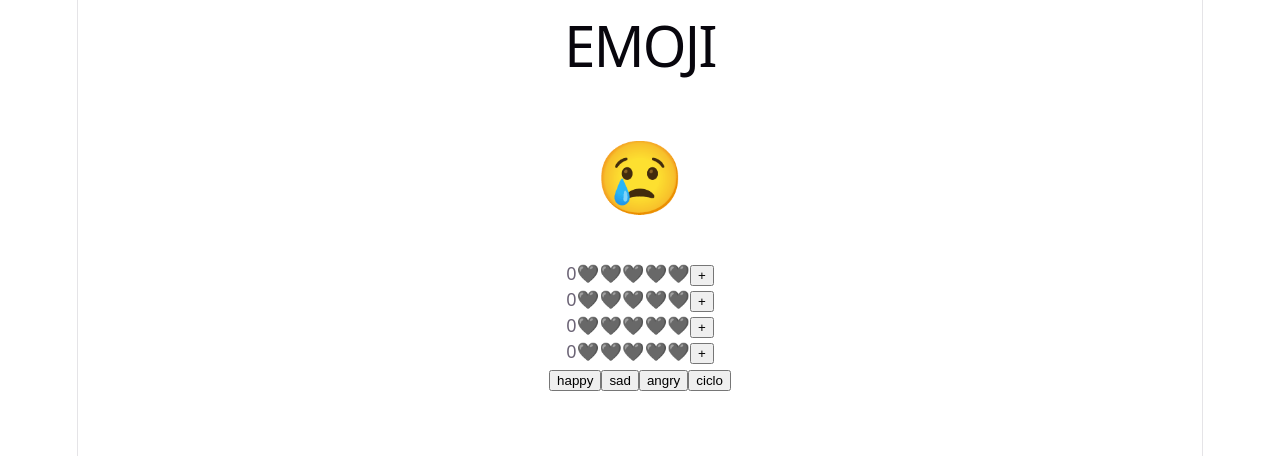
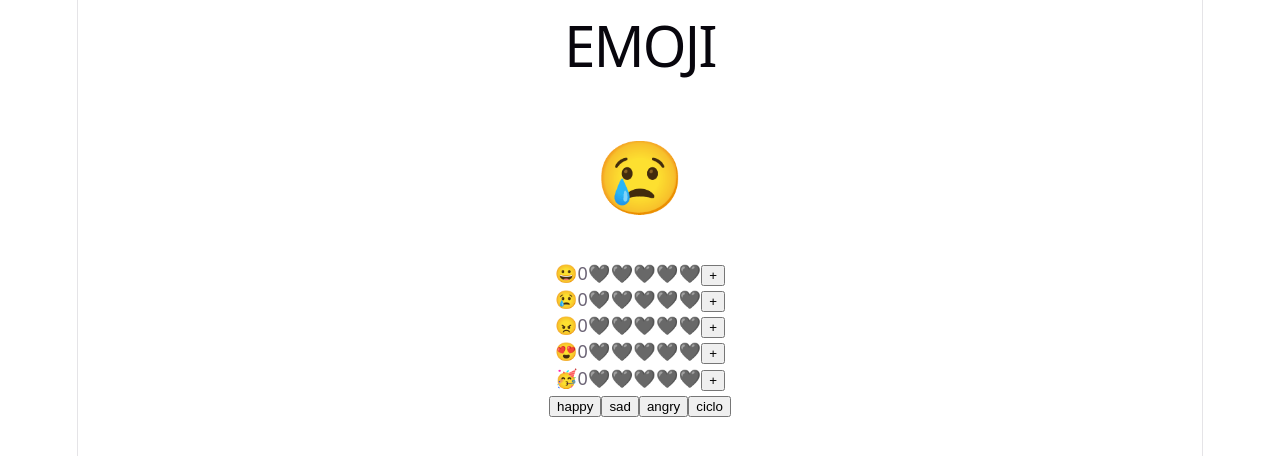
Before and after one commit to ufjf-dcc207/ufjf-dcc207-2026-3-a-atv06-caiolage2103, a React (Vite) app: page / in a window 1280 px wide. Shown: the top 456 px of the page. Built offline with nearby package versions, Linux system fonts and the light colour scheme.

Commit message:
mudando os emojis de cada atributo

```diff
--- a/src/Emoji.tsx
+++ b/src/Emoji.tsx
@@ -1,6 +1,10 @@
 import { useState } from "react";
 import "./Emoji.css";
 import Atributo from "./assets/Atributo";
+
+type AtributosProps = {
+  icone: string;
+};
 
 type EMOJI_KEYS = "happy" | "sad" | "angry";
 const EMOJI_MAP = new Map<EMOJI_KEYS, string>([
@@ -54,10 +58,11 @@ export default function Emoji() {
   return (
     <>
       <div className="emoji">{EMOJI_MAP.get(status) || "unknown"}</div>
-    <Atributo />
-    <Atributo />
-    <Atributo />
-    <Atributo />
+    <Atributo icone="😀"/>
+    <Atributo icone="😢"/>
+    <Atributo icone="😠"/>
+    <Atributo icone="😍"/>
+    <Atributo icone="🥳"/>
       <div className="acoes">
         <button onClick={happyClick}>happy</button>
         <button onClick={sadClick}>sad</button>
--- a/src/assets/Atributo.tsx
+++ b/src/assets/Atributo.tsx
@@ -1,7 +1,11 @@
 import { useState } from "react";
 import "./Atributo.css";
 
-export default function Atributo() {
+type AtributoProps = {
+    icone: string;
+};
+
+export default function Atributo({ icone }: AtributoProps) {
   const [ valor, setValor ] = useState<number>(0);
   let coracoes = " ";
   for (let i=0; i<5; i++){
@@ -13,7 +17,7 @@ export default function Atributo() {
   }
   return (
     <div className="atributo">
-      {valor}{"❤️".repeat(valor)}<span className="inativo">{ "❤️".repeat(5 - valor) }</span>
+      {icone}{ valor}{"❤️".repeat(valor)}<span className="inativo">{ "❤️".repeat(5 - valor) }</span>
         <button onClick={() =>
             setValor(valor === 5 ? 0 : valor + 1)}>+
         </button>
```
